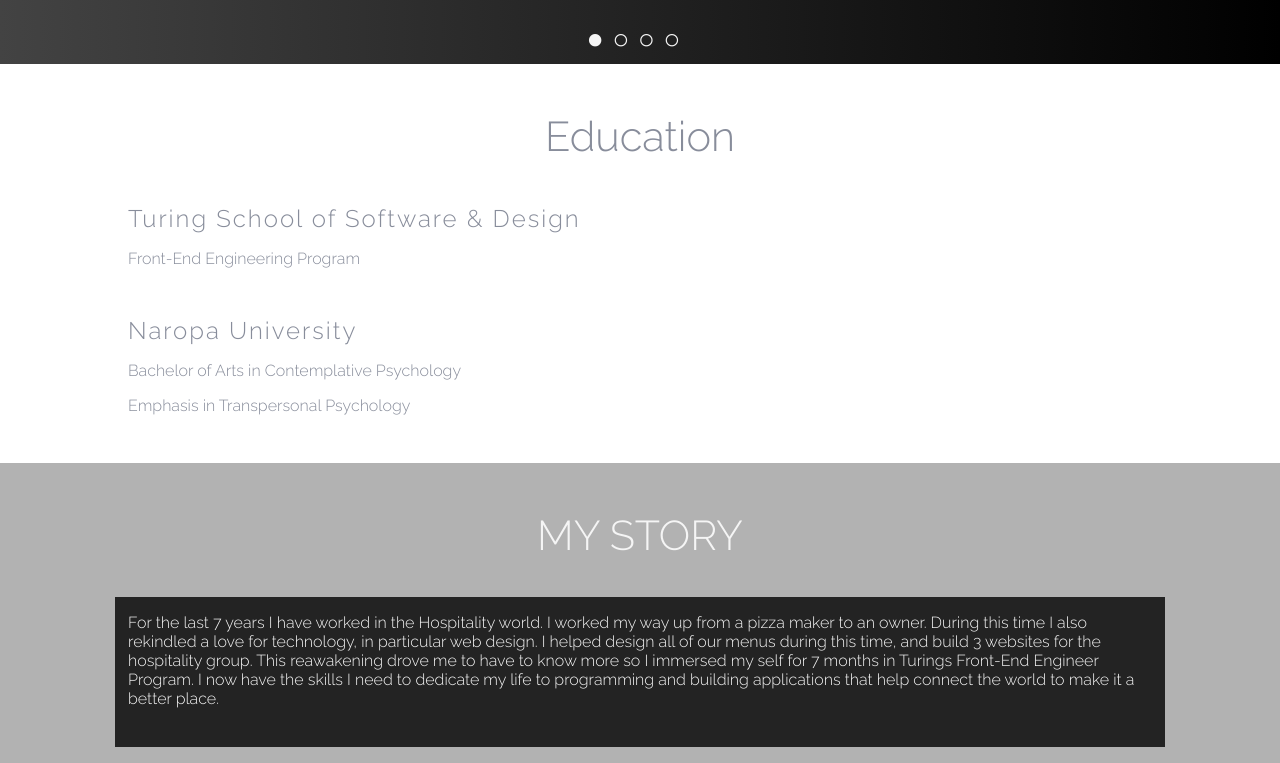
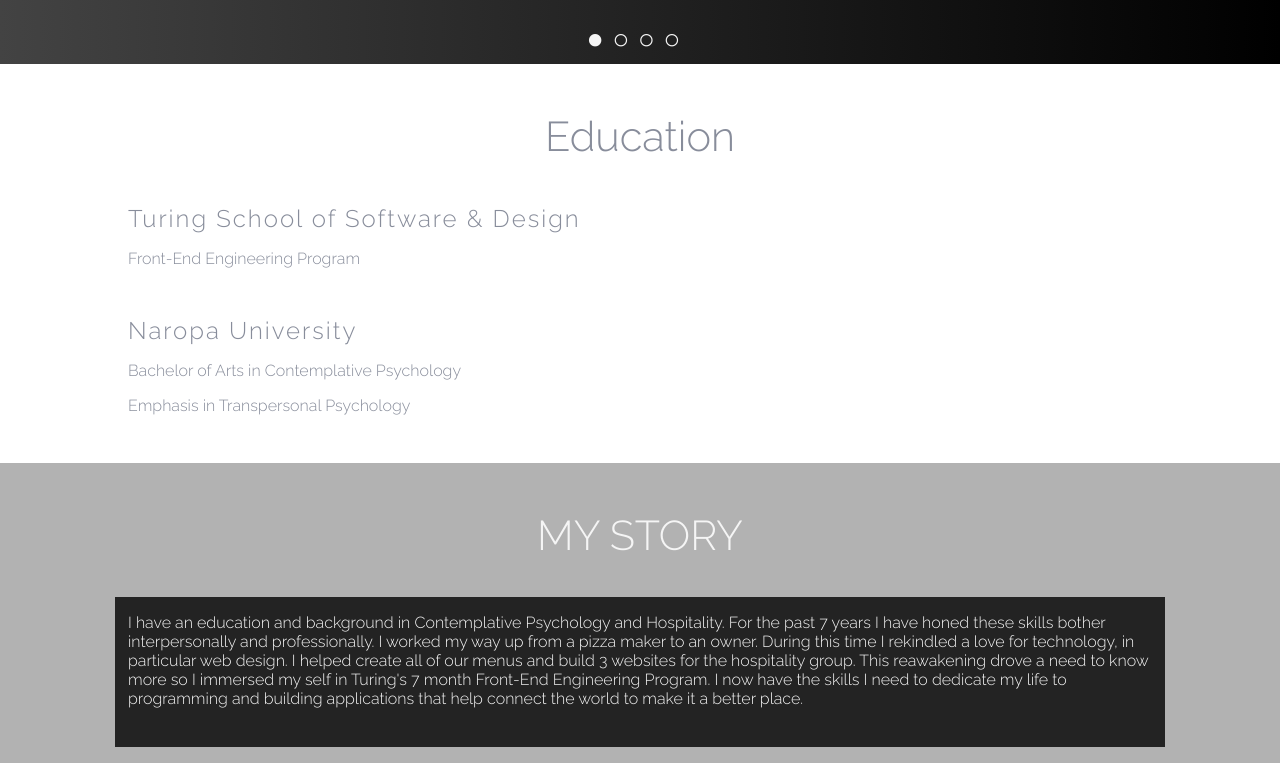
Before and after one commit to codytaft/personal-site, a plain HTML site: page index.html in a window 1280 px wide. Shown: the part 1516-2279 px from the top of the page. Drawn offline with Linux system fonts and the light colour scheme.

Commit message:
Update Story

```diff
--- a/index.html
+++ b/index.html
@@ -98,15 +98,16 @@
       <h2 class="section-title">MY STORY</h2>
       <div class="background-inner">
         <p>
-          For the last 7 years I have worked in the Hospitality world. I worked
-          my way up from a pizza maker to an owner. During this time I also
-          rekindled a love for technology, in particular web design. I helped
-          design all of our menus during this time, and build 3 websites for the
-          hospitality group. This reawakening drove me to have to know more so I
-          immersed my self for 7 months in Turings Front-End Engineer Program. I
-          now have the skills I need to dedicate my life to programming and
-          building applications that help connect the world to make it a better
-          place.
+          I have an education and background in Contemplative Psychology and
+          Hospitality. For the past 7 years I have honed these skills bother
+          interpersonally and professionally. I worked my way up from a pizza
+          maker to an owner. During this time I rekindled a love for technology,
+          in particular web design. I helped create all of our menus and build 3
+          websites for the hospitality group. This reawakening drove a need to
+          know more so I immersed my self in Turing's 7 month Front-End
+          Engineering Program. I now have the skills I need to dedicate my life
+          to programming and building applications that help connect the world
+          to make it a better place.
         </p>
       </div>
     </section>
```
